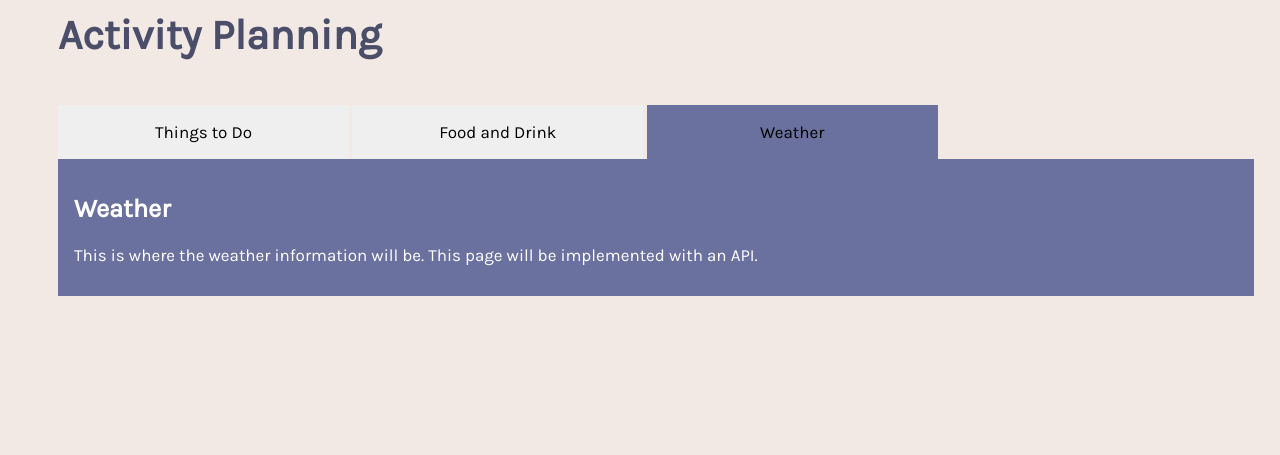
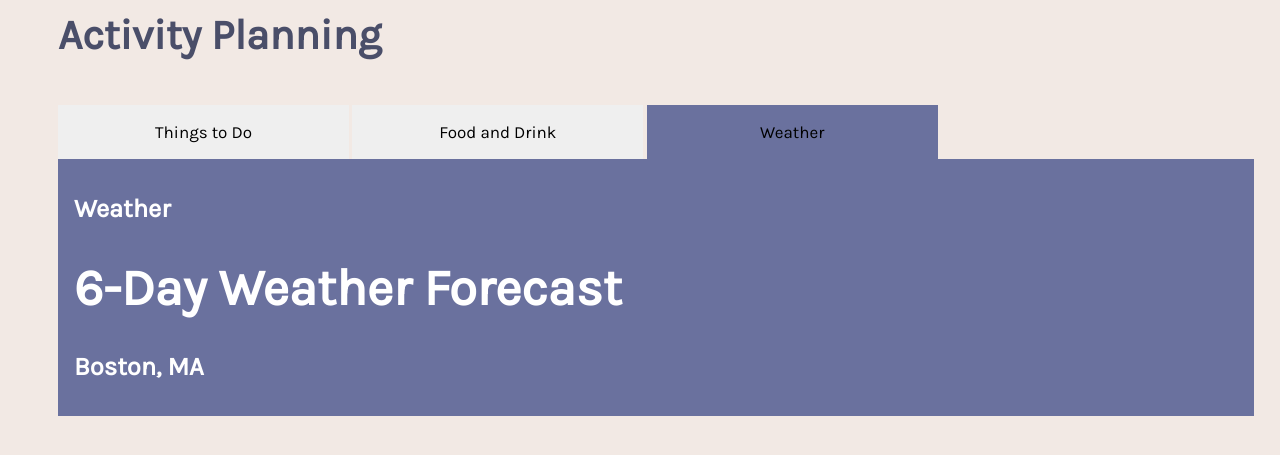
Before and after one commit to noellefajt/ist256TravelProject, a website: page public/activity.html in a window 1280 px wide. Both pictures are taken after a click on the button "Weather". Shown: the part 135-590 px from the top of the page. Drawn offline with nearby package versions, Linux system fonts and the light colour scheme; no server answers.

Commit message:
final commits

```diff
--- a/app.js
+++ b/app.js
@@ -31,5 +31,7 @@ app.use('/activity', activityRouter)
 
 app.use('/location', locationRouter);
 
+app.use('/reservations',reservationsRouter);
+
 
 module.exports = app;
--- a/public/activity.html
+++ b/public/activity.html
@@ -60,8 +60,11 @@
         </div>
         <div id="weather" class="contenttabs">
             <h2>Weather</h2>
-            <!--This page will be implemented with an API. This is just a wireframe-->
-            <p>This is where the weather information will be. This page will be implemented with an API.</p>
+            <div id="weather">
+                <h1>6-Day Weather Forecast</h1>
+                <h2>Boston, MA</h2>
+                <div id="content">
+            </div>
         </div>
     </body>
 </html>
```
